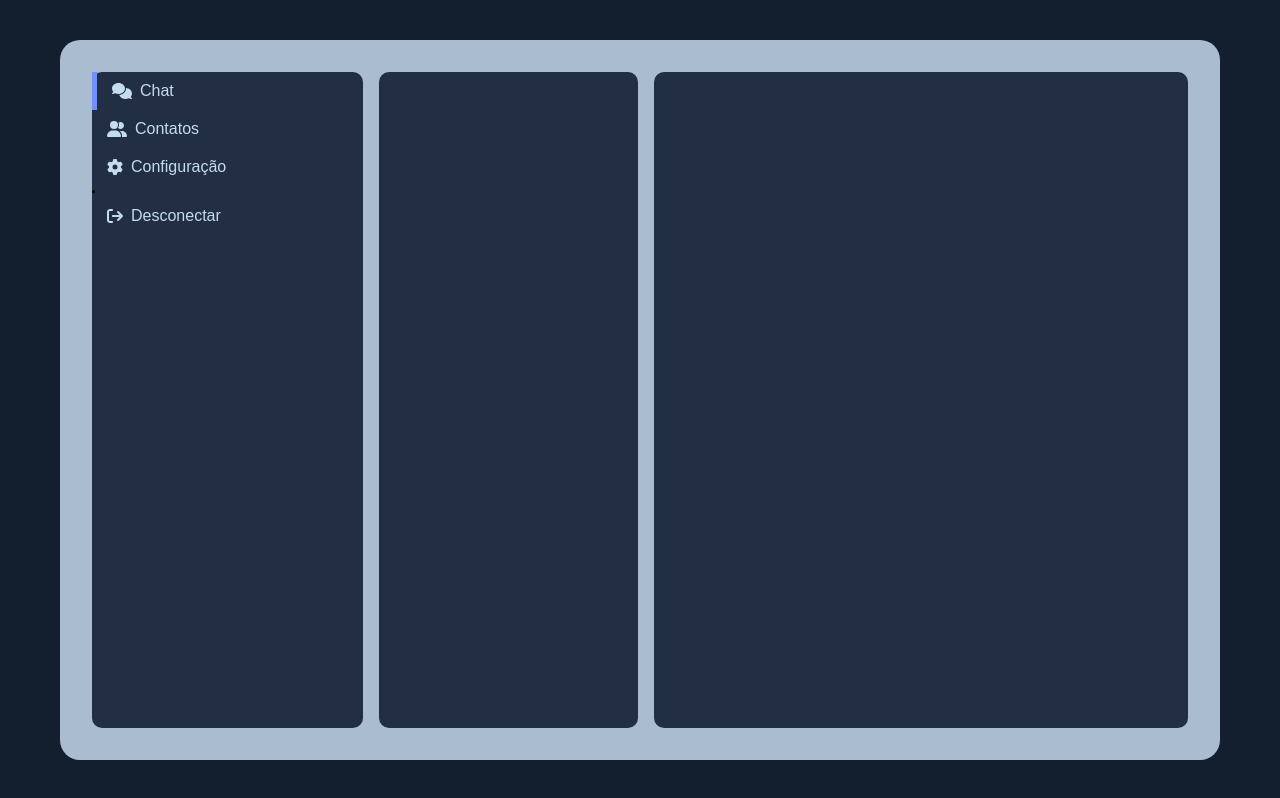
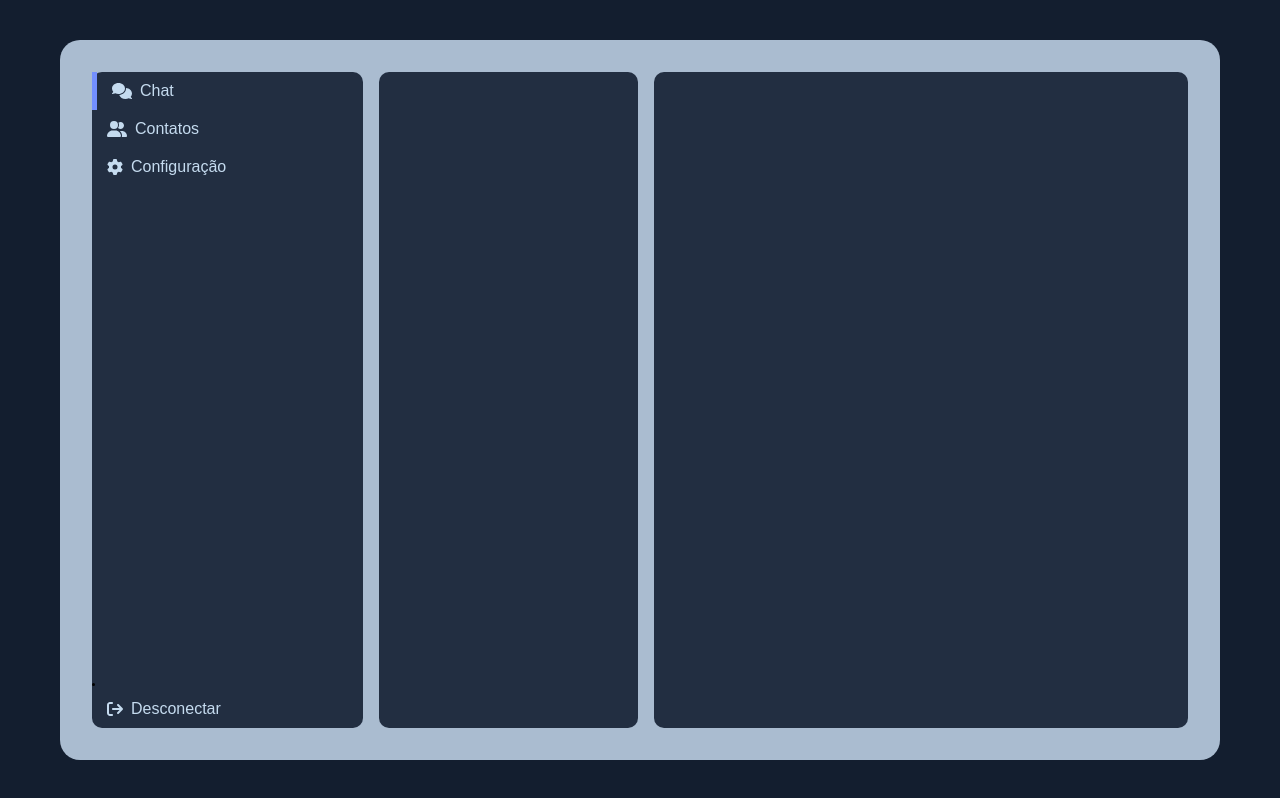
Before and after one commit to AdrielKlem/chatroom, a React (Vite) app: page / in a window 1280 px wide. Built offline with nearby package versions, Linux system fonts and the light colour scheme.

Commit message:
update menu

```diff
--- a/src/pages/Home/styles.ts
+++ b/src/pages/Home/styles.ts
@@ -33,7 +33,13 @@ export const Menu = styled.aside`
     grid-area: A;
     display: flex;
     flex-direction: column;
+    justify-content: space-between;
 
+    #Logout {
+        &:hover {
+            background-color: ${({ theme }) => theme.colors.whiteColor};
+        }
+    }
 `
 
 export const Inbox = styled.section`
```
